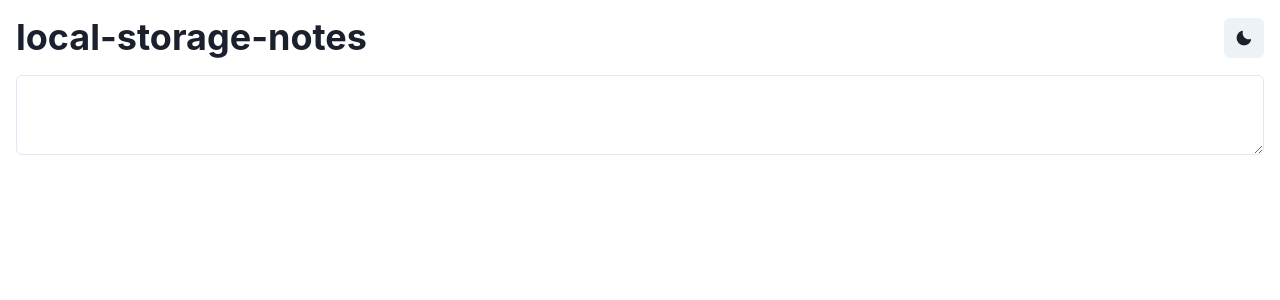
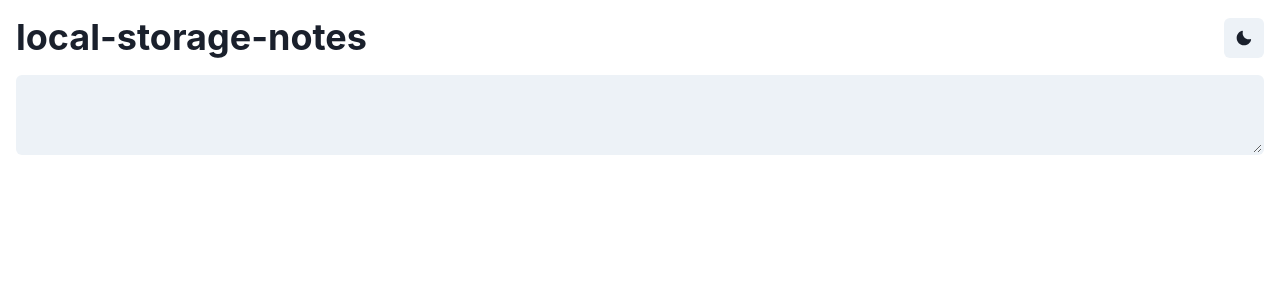
Before and after one commit to alexscott812/local-storage-notes, a React (Create React App) app: page / in a window 1280 px wide. Shown: the top 300 px of the page. Built offline with nearby package versions, Linux system fonts and the light colour scheme; the HTML template or start-up script is replaced by a standard one.

Commit message:
added local storage persistence using custom hook

```diff
--- a/src/components/Main.tsx
+++ b/src/components/Main.tsx
@@ -11,6 +11,8 @@ import {
   SunIcon,
   MoonIcon
 } from '@chakra-ui/icons';
+import useStateWithLocalStorage from "../hooks/use-state-with-local-storage";
+import React, { ChangeEvent } from "react";
 
 const Main = () => {
 
@@ -24,6 +26,8 @@ const Main = () => {
     toggleColorMode
   }: UseColorModeProps = useColorMode();
 
+  const [notes, setNotes] = useStateWithLocalStorage('notes');
+
   return (
     <Container maxW={ 'container.xl' } py={ 4 }>
       <Flex align={ 'center' } justify={ 'center' } mb={ 4 }>
@@ -35,7 +39,12 @@ const Main = () => {
           icon={ colorMode === 'light' ? <MoonIcon /> : <SunIcon /> }
         />
       </Flex>
-      <Textarea size={ 'lg' }/>
+      <Textarea
+        variant={ 'filled' }
+        size={ 'lg' }
+        value={ notes }
+        onChange={ (e: React.ChangeEvent<HTMLTextAreaElement>) => setNotes(e.target.value) }
+      />
     </Container>
   );
 };
--- /dev/null
+++ b/src/hooks/use-state-with-local-storage.tsx
@@ -0,0 +1,43 @@
+import { useState, useEffect, useCallback } from 'react';
+
+const useStateWithLocalStorage = ( key: string ) => {
+
+  const [value, setValue] = useState<string>(() => {
+    try {
+      const item = window.localStorage.getItem(key);
+      return item || '';
+    } catch (error) {
+      console.warn(error);
+      return '';
+    }
+  });
+
+  useEffect(() => {
+    const onLocalStorageChange = ( e: StorageEvent ) => {
+      if (
+        (e.storageArea === localStorage) &&
+        (e.key === key) &&
+        (e.oldValue !== e.newValue)
+      ) {
+        setValue(e.newValue || '');
+      }
+    };
+    window.addEventListener('storage', onLocalStorageChange);
+    return () => {
+      window.removeEventListener('storage', onLocalStorageChange);
+    }
+  }, [key]);
+
+  const setPersistedValue = useCallback(( newState: string ) => {
+    try {
+      localStorage.setItem(key, newState);
+    } catch (error) {
+      console.warn(error);
+    }
+    setValue(newState);
+  }, [key]);
+
+  return [value, setPersistedValue] as const;
+};
+
+export default useStateWithLocalStorage;
```
